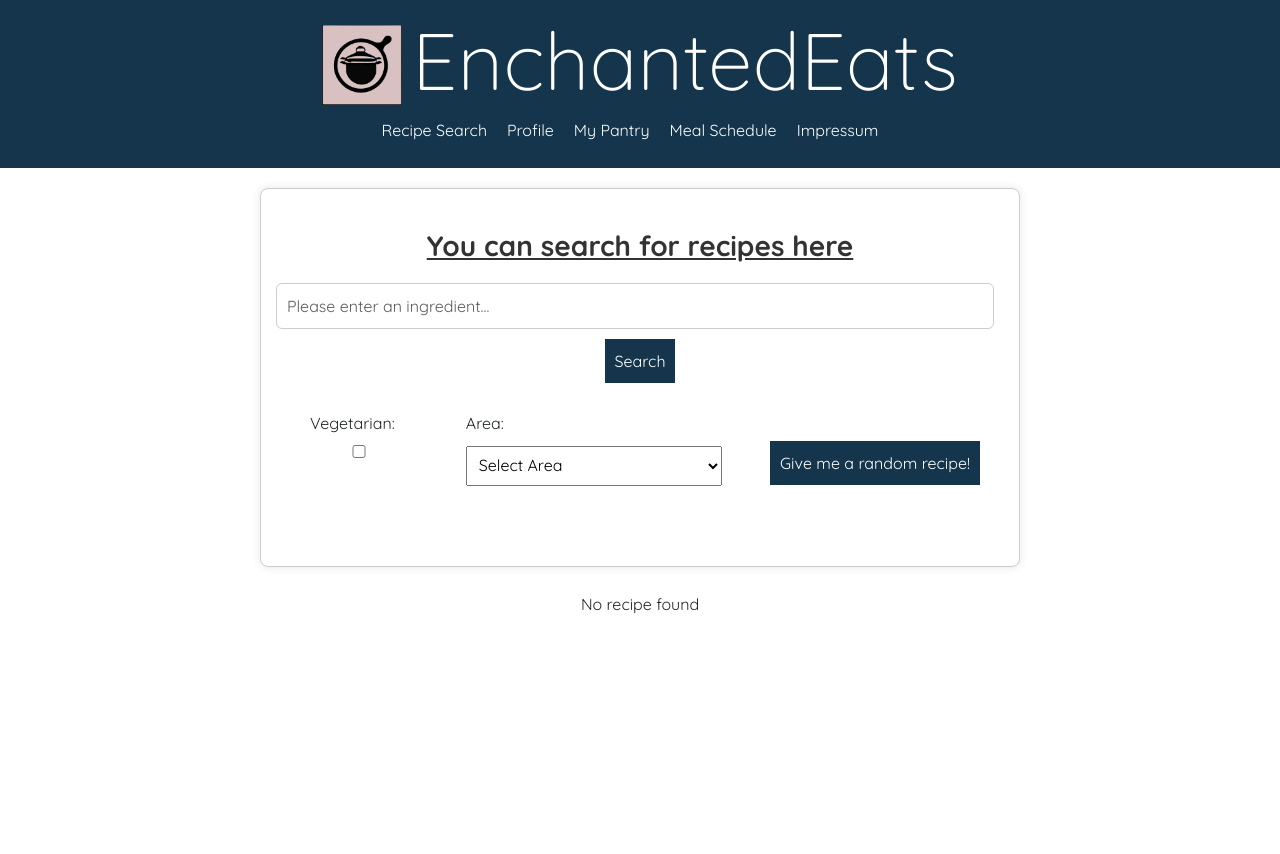
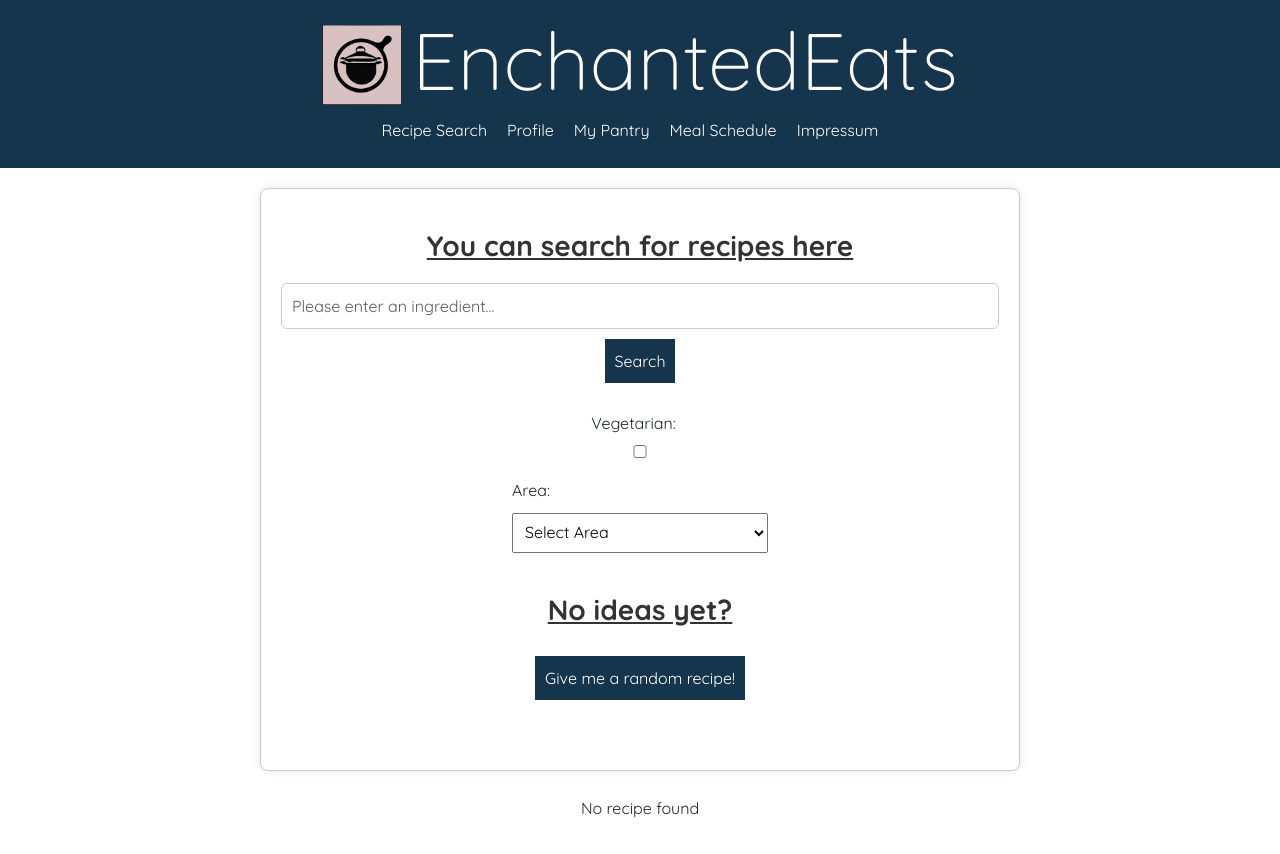
Before and after one commit to saskiamellies/rezept-softwaretchnik, a React (Create React App) app: page /recipes in a window 1280 px wide. Before the commit the page ends 800 px from the top, so only its background shows below. Built offline with nearby package versions, Linux system fonts and the light colour scheme.

Commit message:
recipe search update

```diff
--- a/src/components/RecipeInput.jsx
+++ b/src/components/RecipeInput.jsx
@@ -57,6 +57,7 @@ const RecipeInput = ({ onClickingSearch, onClickingRandom, onCheckboxChange, onA
           <label className="filter-label">Vegetarian:</label>
           <input type="checkbox" onChange={handleCheckboxChange} className="filter-checkbox" />
         </div>
+
         <div className="filter-container">
           <label className="filter-label">Area:</label>
           <form className="dropdownM" name="chooseunit" method="post">
@@ -93,9 +94,16 @@ const RecipeInput = ({ onClickingSearch, onClickingRandom, onCheckboxChange, onA
             </select>
           </form>
         </div>
-        <div className="filterContainer">
-          <button onClick={handleRandomClick} className="btn-primary">Give me a random recipe!</button>
+
+
+
+        <div className="random-recipe">
+
+       <h3>No ideas yet?</h3>
+       <button onClick={handleRandomClick} className="btn-primary">Give me a random recipe!</button>
+
         </div>
+
       </div>
     </div>
   );
--- a/src/style.css
+++ b/src/style.css
@@ -114,7 +114,6 @@ body {
 .form-control {
   padding: 8px;
   font-size: 16px;
-  margin-right: 10px;
 }
 
 
@@ -127,8 +126,8 @@ body {
 
 .recipe-filter-container {
   display: flex;
-  flex-direction:row;
-  justify-content: space-around;
+  flex-direction: column;
+  align-items: center;
 }
 
 .filter-label {
@@ -201,6 +200,7 @@ select {
   border: none;
   cursor: pointer;
   display: block;
+  align-items: center;
 }
 
 .Recipes {
```
